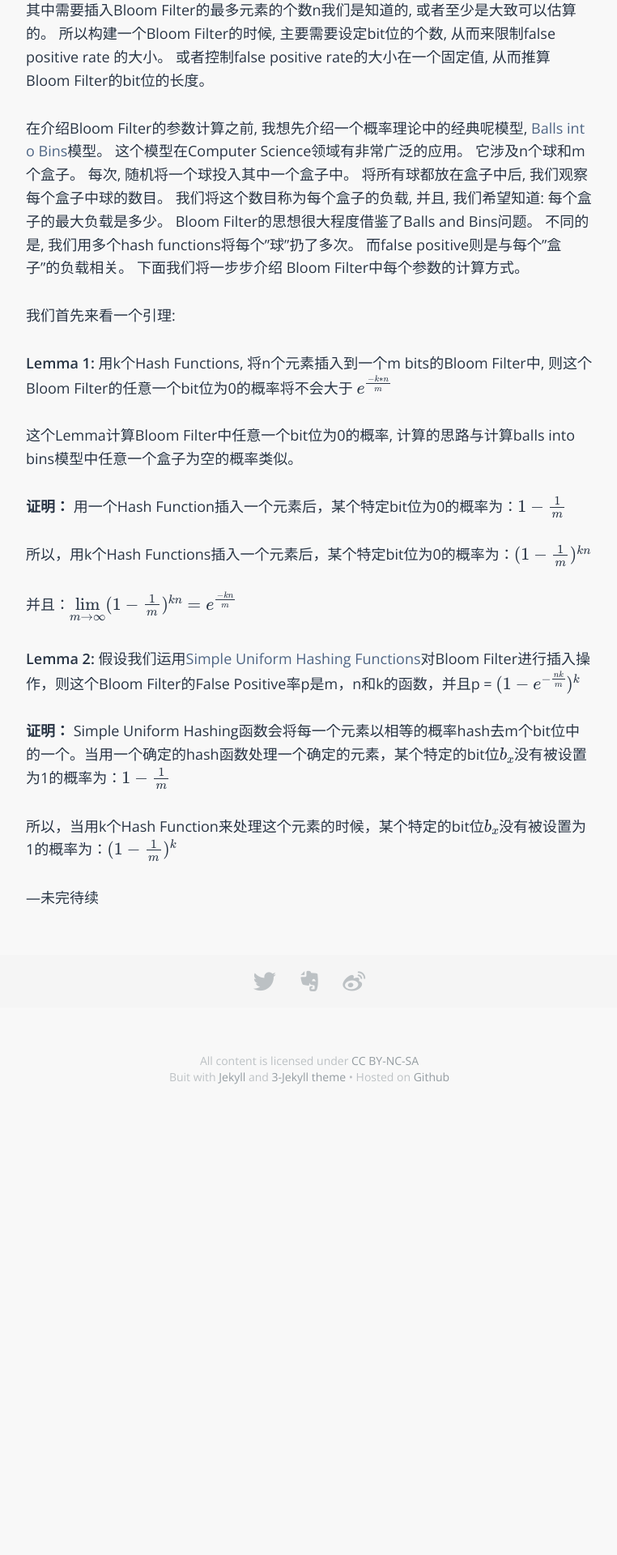
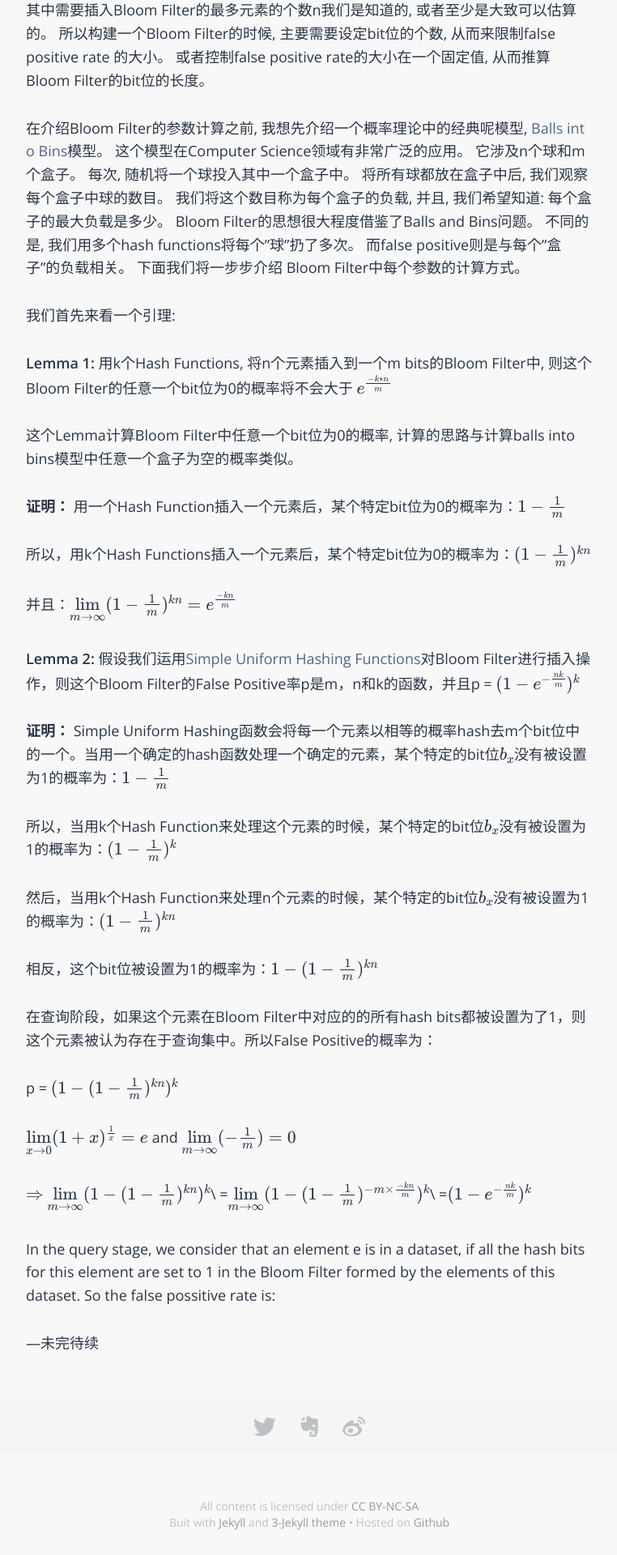
Before and after one commit to sophiesongge/sophiesongge.github.io, a Jekyll site: the page built from _posts/2016-09-06-bloom-filter.markdown, in a window 1280 px wide. Shown: the part 1968-3888 px from the top of the page at 81% size, without its empty margins (258-1020 px from the left). Built offline with Jekyll 4.4.1, drawn with Linux system fonts in a browser that asks for light colours; some web fonts are replaced; formulas are drawn with MathJax 3.

Commit message:
add post for bloom filter

```diff
--- a/_posts/2016-09-06-bloom-filter.markdown
+++ b/_posts/2016-09-06-bloom-filter.markdown
@@ -78,6 +78,22 @@ Simple Uniform Hashing函数会将每一个元素以相等的概率hash去m个bi
 
 所以，当用k个Hash Function来处理这个元素的时候，某个特定的bit位$b_x$没有被设置为1的概率为：$(1-\frac{1}{m})^k$
 
+然后，当用k个Hash Function来处理n个元素的时候，某个特定的bit位$b_x$没有被设置为1的概率为：$(1-\frac{1}{m})^{kn}$
+
+相反，这个bit位被设置为1的概率为：$1-(1-\frac{1}{m})^{kn}$
+
+在查询阶段，如果这个元素在Bloom Filter中对应的的所有hash bits都被设置为了1，则这个元素被认为存在于查询集中。所以False Positive的概率为：
+
+p = $(1-(1-\frac{1}{m})^{kn})^k$
+
+$\lim\limits_{x\to0}(1+x)^{\frac{1}{x}}=e$ and $\lim\limits_{m\to\infty}(-\frac{1}{m})=0$
+
+$\Rightarrow$ $\lim\limits_{m\to\infty}(1-(1-\frac{1}{m})^{kn})^k$\\ =$\lim\limits_{m\to\infty}(1-(1-\frac{1}{m})^{-m\times\frac{-kn}{m}})^k$\\ =$(1-e^{-\frac{nk}{m}})^k$
+
+In the query stage, we consider that an element e is in a dataset, if all the hash bits for this
+element are set to 1 in the Bloom Filter formed by the elements of this dataset. So the false
+possitive rate is:
+
 ---未完待续
 
 
```
